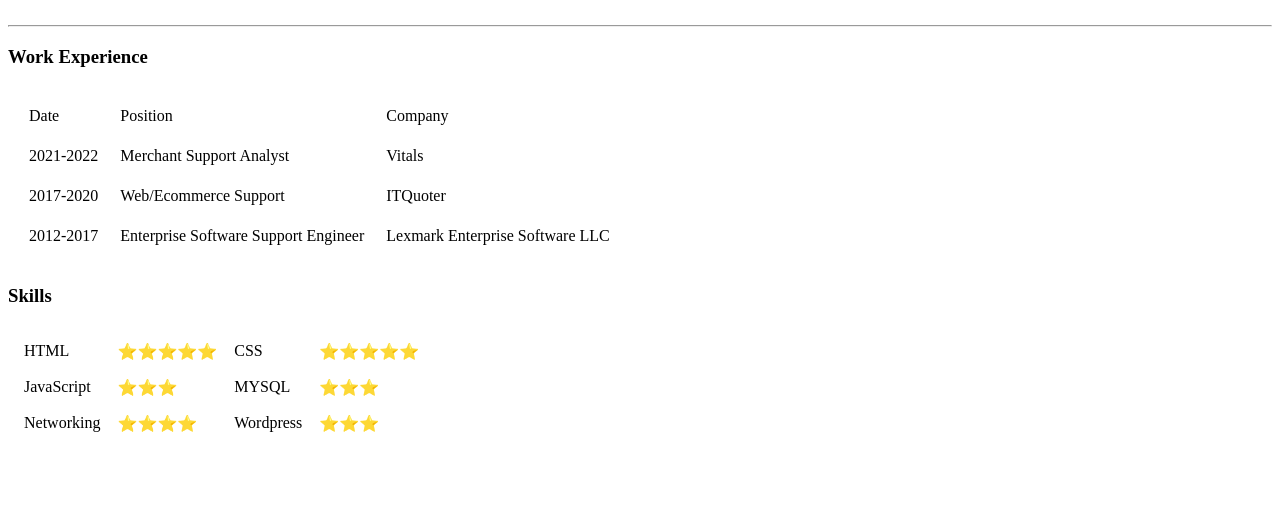
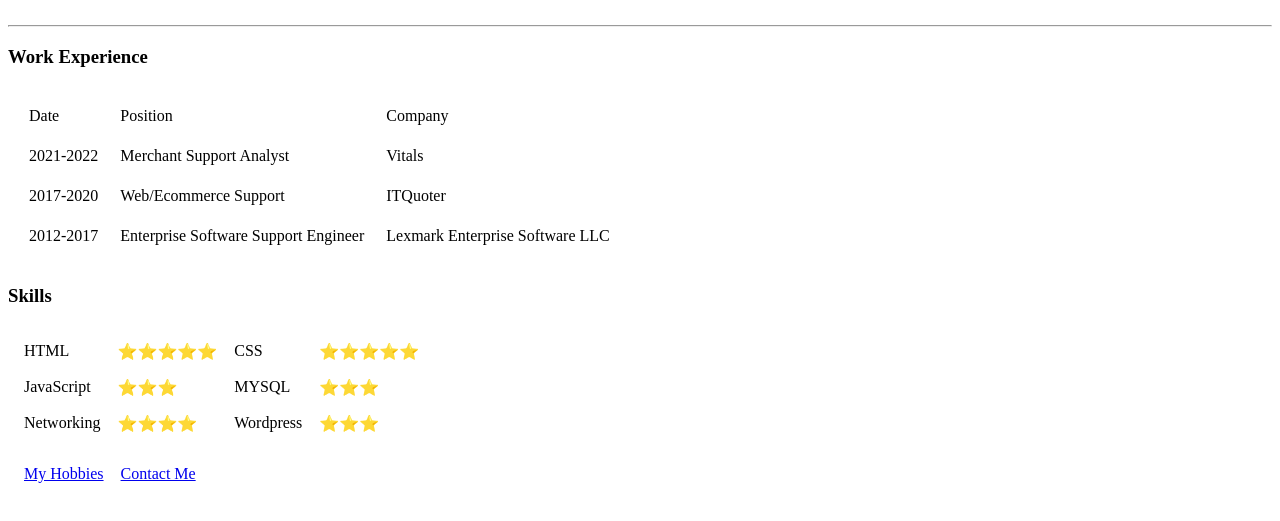
Before and after one commit to lrebalde/CV, a plain HTML site: page index.html in a window 1280 px wide. Shown: the part 187-708 px from the top of the page. Drawn offline with Linux system fonts and the light colour scheme.

Commit message:
version2

```diff
--- a/index.html
+++ b/index.html
@@ -68,6 +68,11 @@
                 <td>⭐⭐⭐</td>
             </tr>
         </table>
+        <table cellspacing="15px">
+            <tr>
+                <td><a href="hobbies.html" alt="hobbies">My Hobbies</a></td>
+                <td><a href="contact-me.html" alt="contact-me">Contact Me</a></td>
+            </tr>
+        </table>
     </body>
-
 </html>
```
